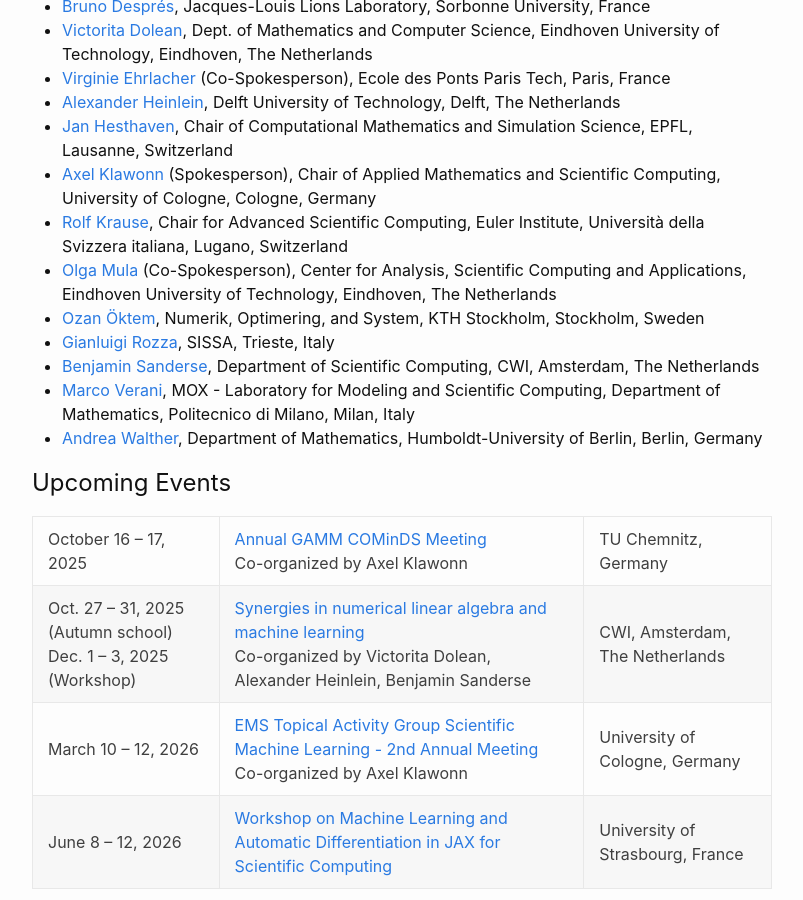
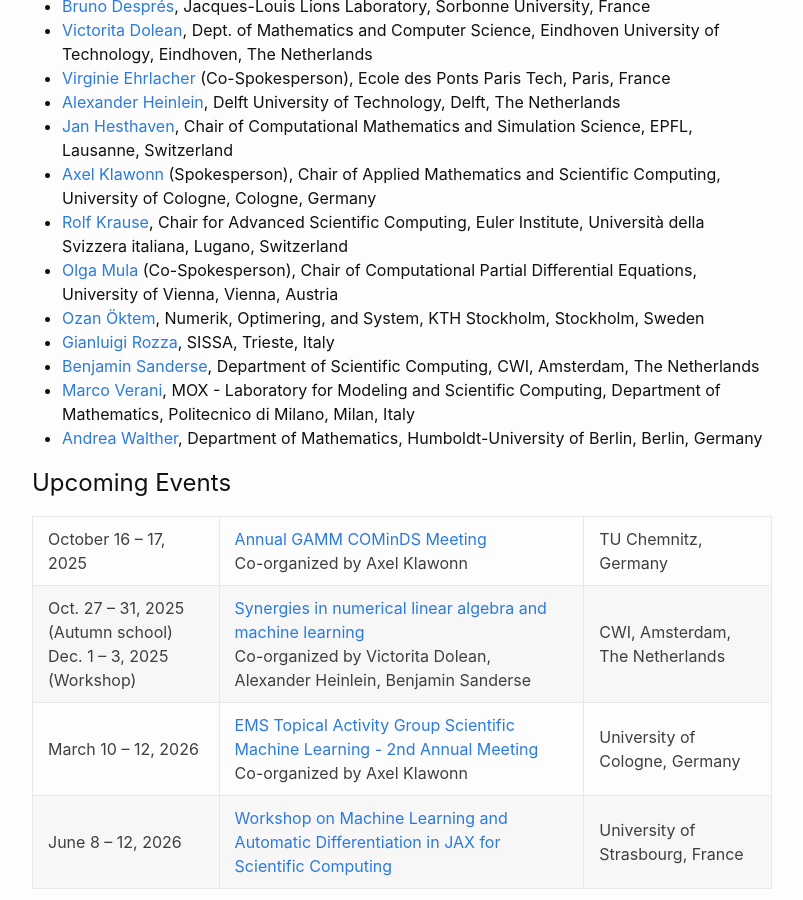
Before and after one commit to EMS-TAG-SciML/ems-tag-sciml.github.io, a Jekyll site: the page built from index.md, in a window 1280 px wide and 900 px high, scrolled down 2586 px. Shown: the whole window, without its empty margins (238-1041 px from the left). Built offline with Jekyll 4.4.1, drawn with Linux system fonts in a browser that asks for light colours.

Commit message:
Update affiliation Olga Mula

```diff
--- a/index.md
+++ b/index.md
@@ -68,7 +68,7 @@ If you wish to unsubscribe from the mailing list, please send a message from the
 * [Jan Hesthaven](mailto:jan.hesthaven@epfl.ch), Chair of Computational Mathematics and Simulation Science, EPFL, Lausanne, Switzerland
 * [Axel Klawonn](mailto:axel.klawonn@uni-koeln.de) (Spokesperson), Chair of Applied Mathematics and Scientific Computing, University of Cologne, Cologne, Germany
 * [Rolf Krause](mailto:rolf.krause@usi.ch), Chair for Advanced Scientific Computing, Euler Institute, Università della Svizzera italiana, Lugano, Switzerland
-* [Olga Mula](mailto:o.mula@tue.nl) (Co-Spokesperson), Center for Analysis, Scientific Computing and Applications, Eindhoven University of Technology, Eindhoven, The Netherlands
+* [Olga Mula](mailto:olga.mula.hernandez@univie.ac.at) (Co-Spokesperson), Chair of Computational Partial Differential Equations, University of Vienna, Vienna, Austria
 * [Ozan Öktem](mailto:ozan@kth.se), Numerik, Optimering, and System, KTH Stockholm, Stockholm, Sweden
 * [Gianluigi Rozza](mailto:grozza@sissa.it), SISSA, Trieste, Italy
 * [Benjamin Sanderse](mailto:b.sanderse@cwi.nl), Department of Scientific Computing, CWI, Amsterdam, The Netherlands
```
